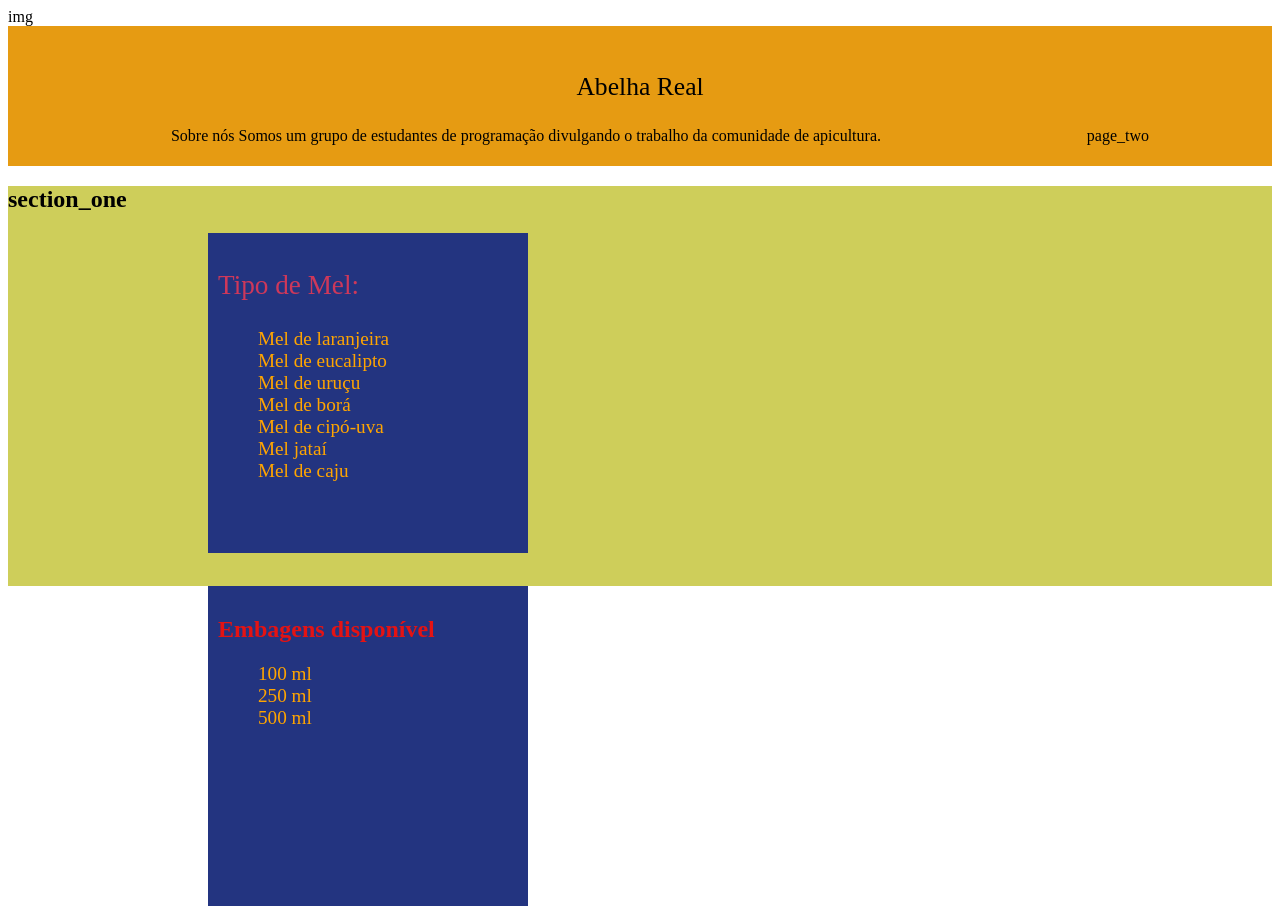
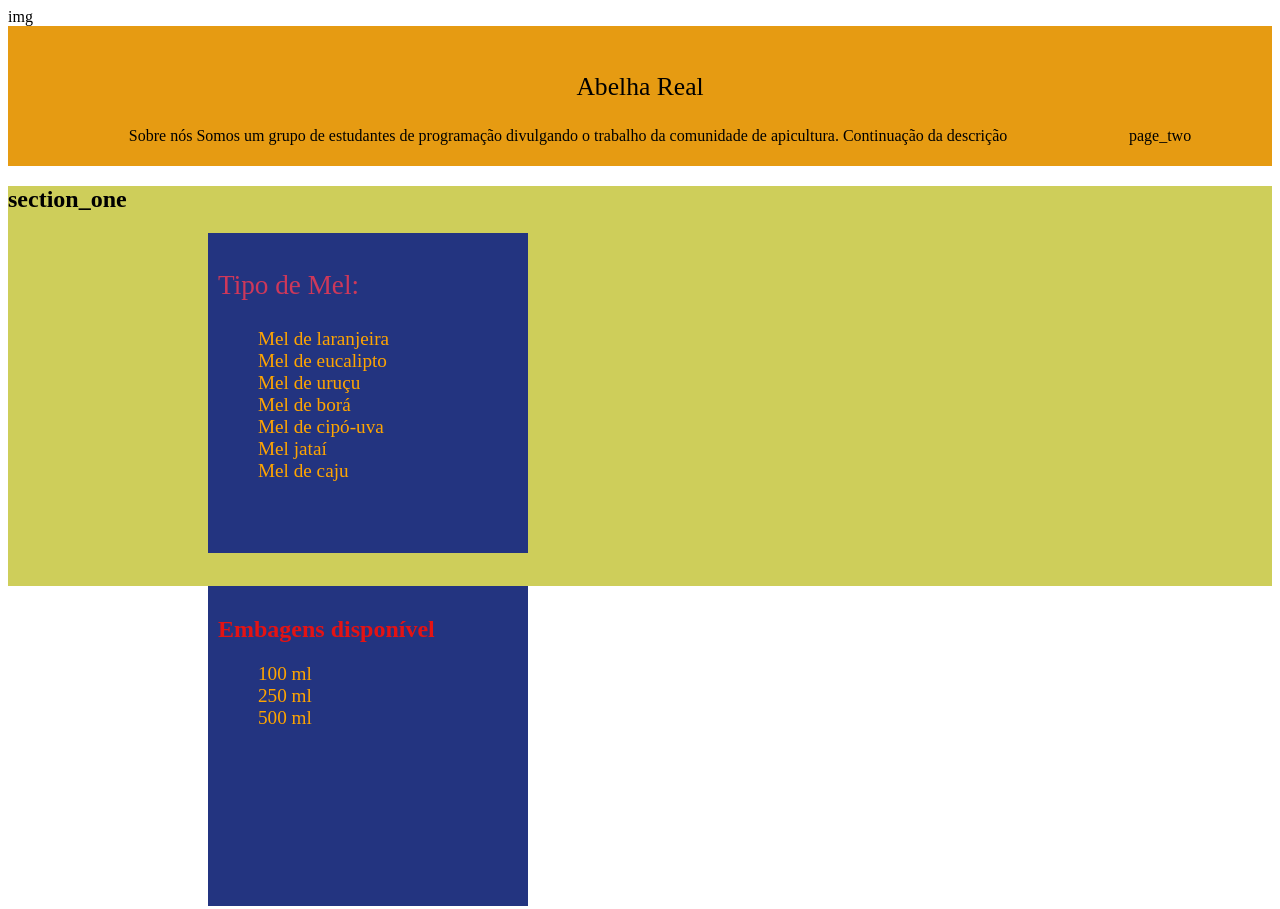
Before and after one commit to marciacristinaamorim/Site-Abelha-Real-Projeto-Trio-Solid, a plain HTML site: page index.html in a window 1280 px wide. Shown: the top 909 px of the page. Drawn offline with Linux system fonts and the light colour scheme.

Commit message:
Clone do trabalho apagado por engano - correção

```diff
--- a/index.html
+++ b/index.html
@@ -16,6 +16,7 @@
             <li>
               Sobre nós
               Somos um grupo de estudantes de programação divulgando o trabalho da comunidade de apicultura.
+ Continuação da descrição
             </li>
             <li>
               page_two
```
